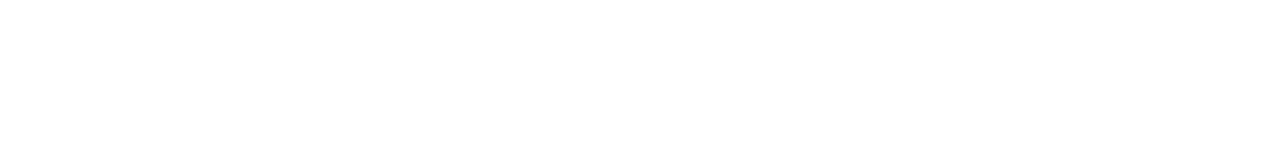
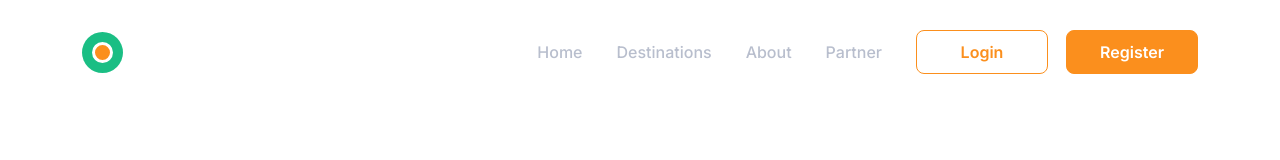
Before and after one commit to OlhaSoroka/explore-and-travel, a plain HTML site: page index.html in a window 1280 px wide. Drawn offline with nearby package versions, Linux system fonts and the light colour scheme.

Commit message:
Implement page header

```diff
--- a/index.html
+++ b/index.html
@@ -17,9 +17,26 @@
 </head>
 
 <body>
-    <section>
+    <nav class="nav">
+        <div class="container">
+            <div class="menu">
+                <div class="logo"><img src="./img/logo.svg" alt="logo"></div>
+                <div class="menu_right">
+                    <div class="menu_item">Home</div>
+                    <div class="menu_item">Destinations</div>
+                    <div class="menu_item">About</div>
+                    <div class="menu_item">Partner</div>
+                    <button class="btn_menu_outline">Login</button>
+                    <button class="btn_menu_filled">Register</button>
+                </div>
+            </div>
+        </div>
 
-    </section>
+
+
+
+
+    </nav>
 </body>
 
 </html>
--- a/scss/base.scss
+++ b/scss/base.scss
@@ -1,2 +1,41 @@
 @import "./mixins.scss";
 @import "./variables.scss";
+
+// === HEADER === //
+
+.menu {
+    margin-top: 30px;
+    display: flex;
+    justify-content: space-between;
+    align-items: center;
+    &_right {
+        display: flex;
+        justify-content: space-between;
+        align-items: center;
+    }
+    &_item {
+        margin: 0 17px;
+        @include header_silver;
+        &:hover {
+            @include header_active;
+        }
+        cursor: pointer;
+    }
+}
+
+.btn_menu {
+    &_outline {
+        @include button_outline;
+        width: 132px;
+        height: 44px;
+        margin-left: 17px;
+    }
+    &_filled {
+        @include button_filled;
+        width: 132px;
+        height: 44px;
+        margin-left: 18px;
+    }
+}
+
+// === MAIN === //
--- a/scss/mixins.scss
+++ b/scss/mixins.scss
@@ -22,13 +22,15 @@
     font-size: 16px;
     line-height: 19px;
     color: $header_black;
+    transition: color 0.2s;
 }
 @mixin header_silver {
     font-family: $inter;
-    font-weight: normal;
+    font-weight: 500;
     font-size: 16px;
     line-height: 19px;
     color: $silver_header;
+    transition: color 0.2s;
 }
 @mixin form_label {
     font-weight: 600;
@@ -119,14 +121,21 @@
     display: flex;
     justify-content: center;
     align-items: center;
+    transition: background-color 0.2s;
 }
 @mixin button_filled {
     @include button;
     color: white;
     background-color: $orange;
+    &:hover {
+        background-color: darken($color: $orange, $amount: 5);
+    }
 }
 @mixin button_outline {
     @include button;
     color: $orange;
     background-color: white;
+    &:hover {
+        @include button_filled;
+    }
 }
```
Also changed, not shown: css/base.css, css/style.css, 2 other files.
